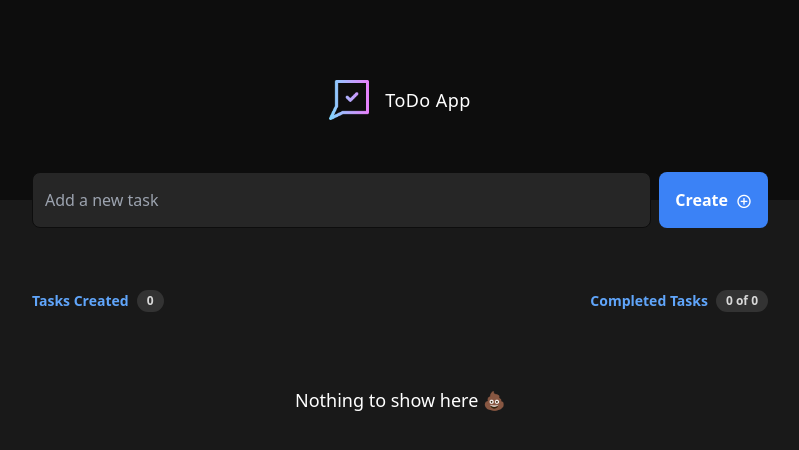
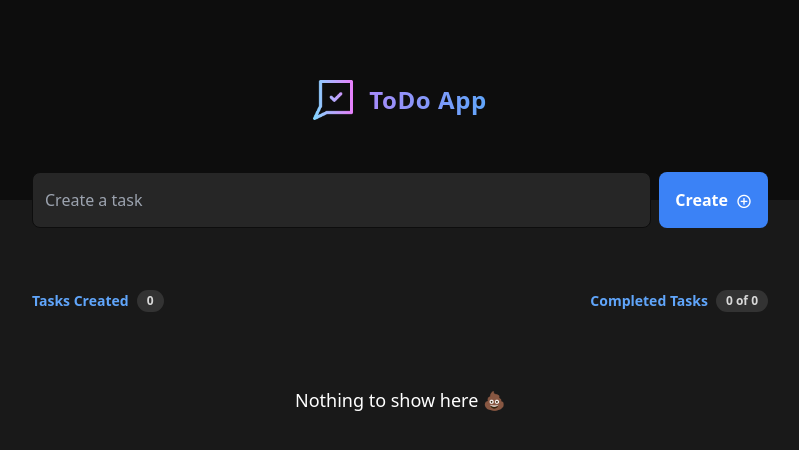
Before and after one commit to Hemesh10/Todo_app, a React (Vite) app: page / in a window 1280 px wide. Shown: the top 450 px of the page, without its empty margins (240-1039 px from the left). Built offline with nearby package versions, Linux system fonts and the light colour scheme; what @radix-ui/themes would draw is missing.

Commit message:
MAde some UI changes

```diff
--- a/src/App.jsx
+++ b/src/App.jsx
@@ -61,7 +61,7 @@ function App() {
       setTasks(updatedTasks);
       localStorage.setItem(LOCAL_STORAGE_KEY, JSON.stringify(updatedTasks));
       await wait(250);
-      toast.success("Task Deleted");
+      toast.success("Task Deleted Successfully");
     }
   };
 
@@ -81,7 +81,7 @@ function App() {
   return (
     <main className="w-full min-h-screen bg-[#191919]">
       <EditModal tasks={tasks} />
-      <Header handleAddTask={addNewTask} />
+      <Header tasks={tasks} handleAddTask={addNewTask} />
       <Tasks
         tasks={tasks}
         deleteHandler={deleteTaskById}
--- a/src/components/Header/Header.jsx
+++ b/src/components/Header/Header.jsx
@@ -2,7 +2,7 @@ import { useState } from "react";
 import check_icon from "../../assets/images/check_icon.png";
 import toast from "react-hot-toast";
 
-const Header = ({ handleAddTask }) => {
+const Header = ({ tasks, handleAddTask }) => {
   const [taskContent, setTaskContent] = useState("");
 
   const SubmitHandler = (event) => {
@@ -20,7 +20,9 @@ const Header = ({ handleAddTask }) => {
     <header className="w-full h-[125px] sm:h-[200px] relative flex justify-center items-center px-4 bg-[#0D0D0D] text-white">
       <div className="flex items-center gap-4 -translate-y-2 sm:translate-y-0">
         <img src={check_icon} alt="icon" className="w-8 sm:w-10" />
-        <h1 className="text-lg tracking-wide">ToDo App</h1>
+        <h1 className="text-2xl font-black tracking-wide bg-gradient-to-r bg-clip-text text-transparent from-violet-400 to-blue-400">
+          ToDo App
+        </h1>
       </div>
       <form
         onSubmit={SubmitHandler}
@@ -30,7 +32,7 @@ const Header = ({ handleAddTask }) => {
           type="text"
           value={taskContent}
           onChange={(e) => setTaskContent(e.target.value)}
-          placeholder="Add a new task"
+          placeholder={tasks.length > 0 ? "Add a new task" : "Create a task"}
           className="h-full w-full flex-1 rounded-lg py-4 px-3 text-base border-[1px] border-[#0D0D0D] text-white bg-[#262626]"
         />
         <button
--- a/src/components/Modal/EditModal.jsx
+++ b/src/components/Modal/EditModal.jsx
@@ -25,7 +25,7 @@ const EditModal = ({ tasks }) => {
       tasks[index].content = updatedTask;
       setModal(false);
       await wait(250);
-      toast.success("Task Edited");
+      toast.success("Task Updated Successfully");
     } else {
       toast.error("Cannot leave the tast empty");
     }
@@ -35,7 +35,7 @@ const EditModal = ({ tasks }) => {
     <>
       {modal && (
         <div
-          className={`absolute z-10 w-full h-screen bg-blue-950/30 backdrop-blur-[2px] transition-all`}
+          className={`absolute z-10 w-full h-screen bg-indigo-950/25 transition-all`}
         >
           <div className="w-full h-full flex justify-center items-center">
             <div className="box w-full sm:w-[450px] flex flex-col gap-4 border-[1px] rounded-md px-2 py-4 bg-white">
@@ -53,16 +53,16 @@ const EditModal = ({ tasks }) => {
                 />
                 <div className="btns flex justify-end gap-4">
                   <button
-                    className="px-3 h-9 rounded-md bg-red-500 bg-opacity-95 hover:bg-opacity-100"
+                    className="px-3 h-9 rounded-md bg-blue-100 bg-opacity-75 hover:bg-opacity-100"
                     onClick={() => setModal(false)}
                   >
-                    <p className="text-base text-white">Cancel</p>
+                    <p className="text-sm font-medium text-blue-500">Cancel</p>
                   </button>
                   <button
-                    className="px-3 rounded-md bg-blue-600 bg-opacity-95 hover:bg-opacity-100"
+                    className="px-3 rounded-md bg-blue-600 bg-opacity-90 hover:bg-opacity-100"
                     type="submit"
                   >
-                    <p className="text-base text-white">Update</p>
+                    <p className="text-sm font-medium text-white">Update</p>
                   </button>
                 </div>
               </form>
--- a/src/components/Task/Task.jsx
+++ b/src/components/Task/Task.jsx
@@ -13,7 +13,9 @@ const Task = ({ task, deleteHandler, updateHandler, onComplete }) => {
       <div className="flex items-center">
         <button onClick={() => onComplete(task.id)} className="w-5 h-5 bg-none">
           {task.isCompleted ? (
-            <i className="ri-check-line text-lg w-full h-full rounded-full bg-indigo-600 p-[1px] text-white"></i>
+            <div className="w-full h-full -translate-y-1">
+              <i className="ri-check-line text-lg rounded-full bg-indigo-600 p-[1px] text-white"></i>
+            </div>
           ) : (
             <div className="w-full h-full rounded-full border-[1px] border-blue-500" />
           )}
@@ -21,7 +23,7 @@ const Task = ({ task, deleteHandler, updateHandler, onComplete }) => {
         <p
           className={
             task.isCompleted
-              ? "text-slate-200 line-through opacity-75"
+              ? "text-slate-200 line-through opacity-75 ml-2 sm:ml-4"
               : "text-slate-200 max-w-[12rem] sm:max-w-sm md:max-w-lg ml-2 sm:ml-4 break-words"
           }
         >
```
